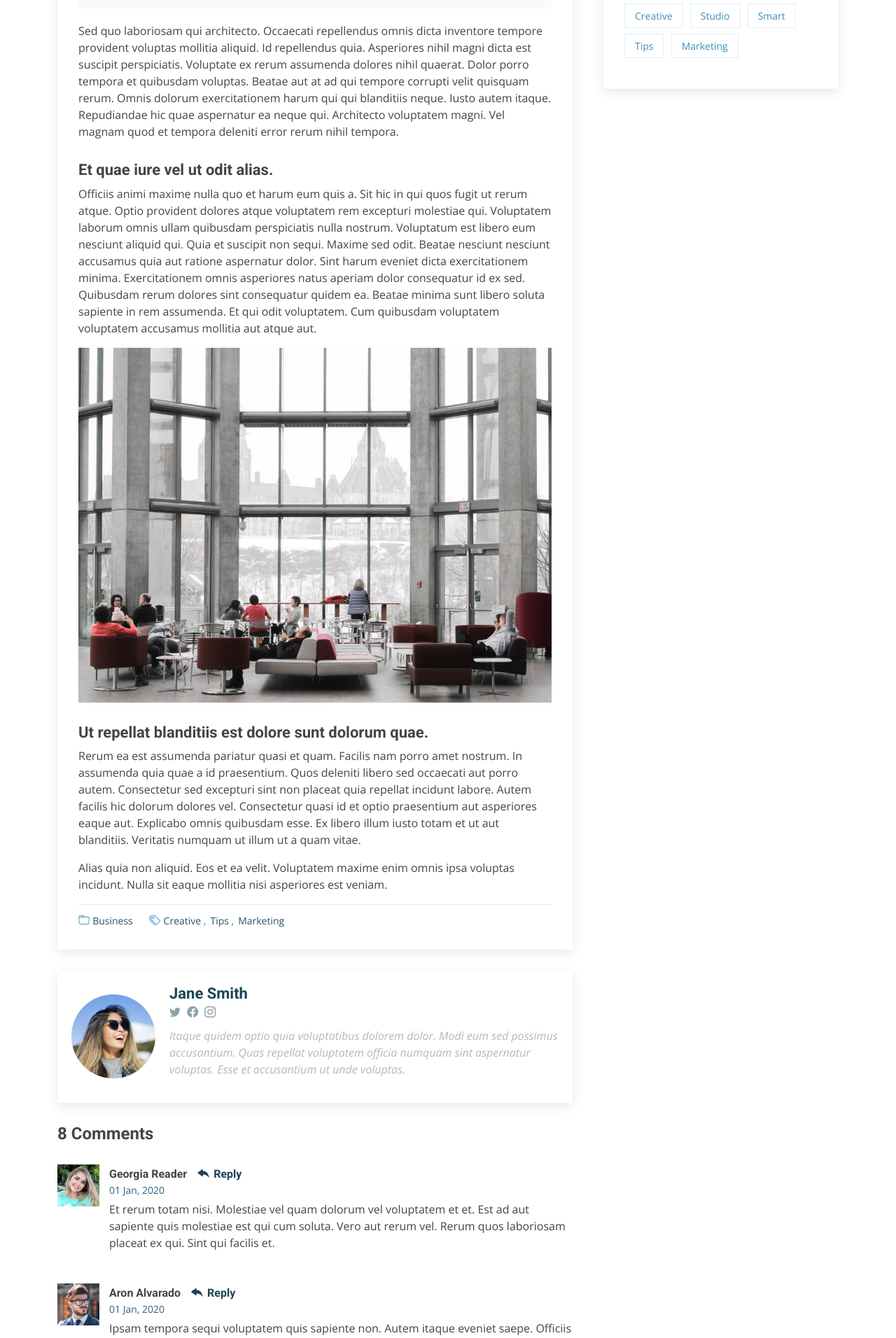
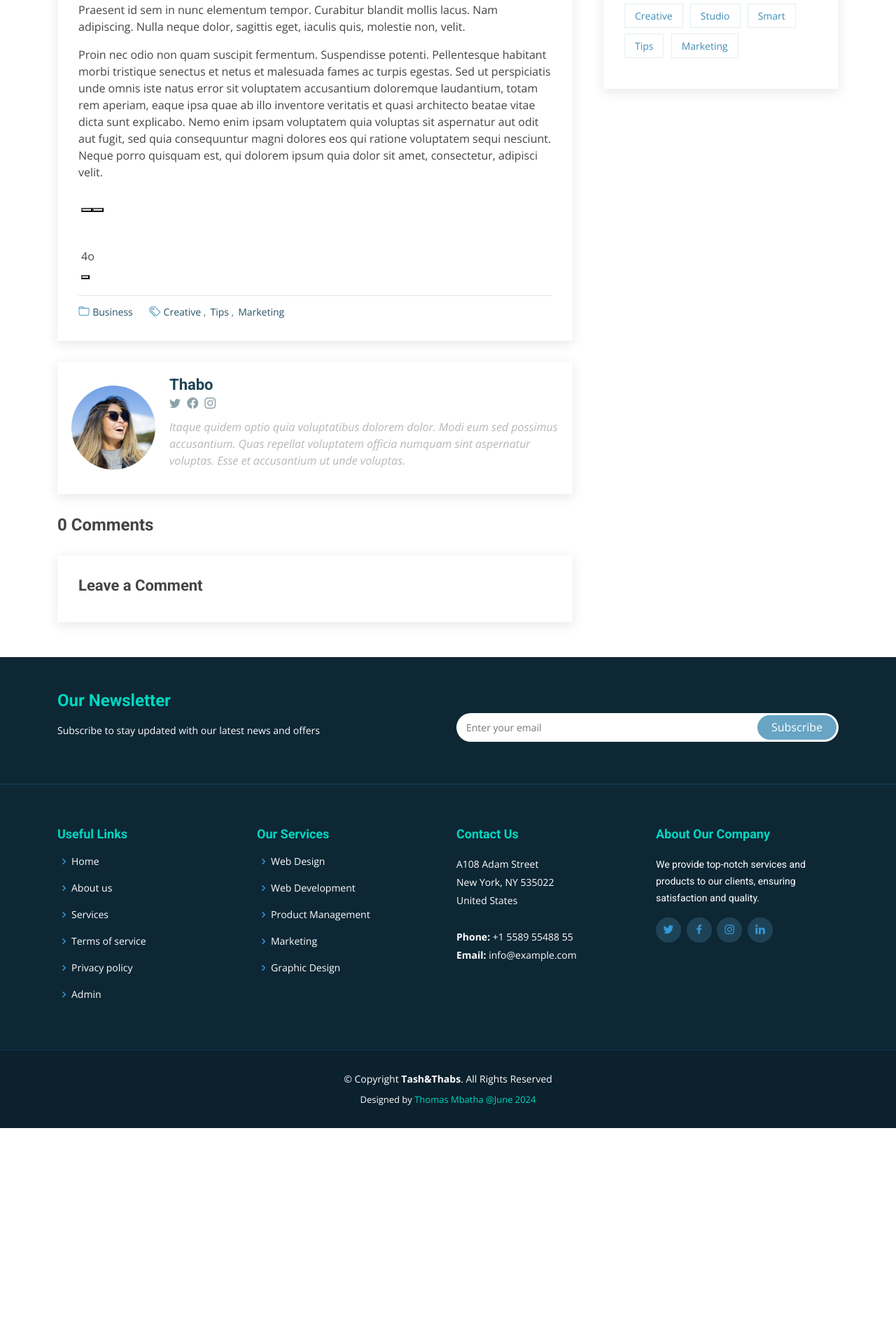
Before and after one commit to thomasmbatha/Tash-Thabs, a Django app: page /blog/11/ in a window 1280 px wide. Shown: the part 1163-3075 px from the top of the page at 70% size. After the commit the page ends 2775 px from the top, so only its background shows below. Run offline with Django 4.2, Linux system fonts and the light colour scheme; data comes from the database, SQL or seed files in the repository; data that the repository does not hold is empty; some libraries are stand-ins or nearby versions.

Commit message:
blog_post

```diff
--- a/blog/templates/blog/blog_home.html
+++ b/blog/templates/blog/blog_home.html
@@ -1,7 +1,7 @@
 {% extends 'base.html' %}
 {% load static %}
 
-{% block title %} | Blog{% endblock %}
+{% block title %} | Blog Post{% endblock %}
 
 {% block content %}
 <main id="main">
@@ -38,7 +38,7 @@
                     {% endif %}
 
                     <h2 class="entry-title">
-                    <a href="{% url 'blog_single' %}">{{ object.title }}</a>
+                    <a>{{ object.title }}</a>
                     </h2>
 
                     <div class="entry-meta">
--- a/blog/templates/blog/blog_post.html
+++ b/blog/templates/blog/blog_post.html
@@ -1,4 +1,7 @@
 {% extends 'base.html' %}
+
+{% load tz %}
+
 {% load static %}
 
 {% block title %} | Blog Details{% endblock %}
@@ -18,6 +21,11 @@
           <li><a href="{% url 'home' %}">Home</a></li>
           <li><a href="{% url 'blog' %}">Blog</a></li>
           <li><a href="{% url 'create_article' %}">Add New Post</a></li>
+          {% if request.user.username == object.author.username %}
+            <div class="pb-3">
+              <li><a href="{% url 'delete_article' object.pk %}">Delete this post</a></li>
+            </div>
+          {% endif %}
         </ol>
       </div>
 
@@ -35,28 +43,28 @@
           <article class="entry entry-single">
 
             <div class="entry-img">
-              <img src="{% static 'img/blog/blog-1.jpg' %}" alt="" class="img-fluid">
+              {% if object.image %}
+                <img src="{{ object.image.url }}" class="img-fluid" alt="{{ object.title }}">
+              {% endif %}
             </div>
 
             <h2 class="entry-title">
-              <a href="blog-single.html">Dolorum optio tempore voluptas dignissimos cumque fuga qui quibusdam quia</a>
+              <a href="blog-single.html">{{ object.title }}</a>
             </h2>
 
             <div class="entry-meta">
               <ul>
-                <li class="d-flex align-items-center"><i class="bi bi-person"></i> <a href="blog-single.html">John Doe</a></li>
-                <li class="d-flex align-items-center"><i class="bi bi-clock"></i> <a href="blog-single.html"><time datetime="2020-01-01">Jan 1, 2020</time></a></li>
-                <li class="d-flex align-items-center"><i class="bi bi-chat-dots"></i> <a href="blog-single.html">12 Comments</a></li>
+                <li class="d-flex align-items-center"><i class="bi bi-person"></i> <a href="blog-single.html">{{ object.author.username }}</a></li>
+                <li class="d-flex align-items-center"><i class="bi bi-clock"></i> <a href="blog-single.html"><time datetime="2020-01-01">{{ object.date }}</time></a></li>
+                <li class="d-flex align-items-center"><i class="bi bi-chat-dots"></i> <a href="blog-single.html">{{ comment_count }}Comments</a></li>
               </ul>
             </div>
 
             <div class="entry-content">
               <p>
-                Similique neque nam consequuntur ad non maxime aliquam quas. Quibusdam animi praesentium. Aliquam et laboriosam eius aut nostrum quidem aliquid dicta.
-                Et eveniet enim. Qui velit est ea dolorem doloremque deleniti aperiam unde soluta. Est cum et quod quos aut ut et sit sunt. Voluptate porro consequatur assumenda perferendis dolore.
+                  {{ object.content|safe }}
               </p>
-
-              <p>
+              {% comment %} <p>
                 Sit repellat hic cupiditate hic ut nemo. Quis nihil sunt non reiciendis. Sequi in accusamus harum vel aspernatur. Excepturi numquam nihil cumque odio. Et voluptate cupiditate.
               </p>
 
@@ -87,7 +95,7 @@
               </p>
               <p>
                 Alias quia non aliquid. Eos et ea velit. Voluptatem maxime enim omnis ipsa voluptas incidunt. Nulla sit eaque mollitia nisi asperiores est veniam.
-              </p>
+              </p> {% endcomment %}
 
             </div>
 
@@ -110,7 +118,7 @@
           <div class="blog-author d-flex align-items-center">
             <img src="{% static 'img/blog/blog-author.jpg' %}" class="rounded-circle float-left" alt="">
             <div>
-              <h4>Jane Smith</h4>
+              <h4>{{ object.author.username }}</h4>
               <div class="social-links">
                 <a href="https://twitters.com/#"><i class="bi bi-twitter"></i></a>
                 <a href="https://facebook.com/#"><i class="bi bi-facebook"></i></a>
@@ -124,122 +132,42 @@
 
           <div class="blog-comments">
 
-            <h4 class="comments-count">8 Comments</h4>
-
-            <div id="comment-1" class="comment">
-              <div class="d-flex">
-                <div class="comment-img"><img src="{% static 'img/blog/comments-1.jpg' %}" alt=""></div>
-                <div>
-                  <h5><a href="">Georgia Reader</a> <a href="#" class="reply"><i class="bi bi-reply-fill"></i> Reply</a></h5>
-                  <time datetime="2020-01-01">01 Jan, 2020</time>
-                  <p>
-                    Et rerum totam nisi. Molestiae vel quam dolorum vel voluptatem et et. Est ad aut sapiente quis molestiae est qui cum soluta.
-                    Vero aut rerum vel. Rerum quos laboriosam placeat ex qui. Sint qui facilis et.
-                  </p>
-                </div>
-              </div>
-            </div><!-- End comment #1 -->
-
-            <div id="comment-2" class="comment">
-              <div class="d-flex">
-                <div class="comment-img"><img src="{% static 'img/blog/comments-2.jpg' %}" alt=""></div>
-                <div>
-                  <h5><a href="">Aron Alvarado</a> <a href="#" class="reply"><i class="bi bi-reply-fill"></i> Reply</a></h5>
-                  <time datetime="2020-01-01">01 Jan, 2020</time>
-                  <p>
-                    Ipsam tempora sequi voluptatem quis sapiente non. Autem itaque eveniet saepe. Officiis illo ut beatae.
-                  </p>
-                </div>
-              </div>
-
-              <div id="comment-reply-1" class="comment comment-reply">
+            <h4 class="comments-count">{{ comment_count }} Comments</h4>
+            {% for comment in comments %}
+              <div id="comment-1" class="comment">
                 <div class="d-flex">
-                  <div class="comment-img"><img src="{% static 'img/blog/comments-3.jpg' %}" alt=""></div>
+                  <div class="comment-img"><img src="{% static 'img/blog/comments-1.jpg' %}" alt=""></div>
                   <div>
-                    <h5><a href="">Lynda Small</a> <a href="#" class="reply"><i class="bi bi-reply-fill"></i> Reply</a></h5>
-                    <time datetime="2020-01-01">01 Jan, 2020</time>
-                    <p>
-                      Enim ipsa eum fugiat fuga repellat. Commodi quo quo dicta. Est ullam aspernatur ut vitae quia mollitia id non. Qui ad quas nostrum rerum sed necessitatibus aut est. Eum officiis sed repellat maxime vero nisi natus. Amet nesciunt nesciunt qui illum omnis est et dolor recusandae.
-
-                      Recusandae sit ad aut impedit et. Ipsa labore dolor impedit et natus in porro aut. Magnam qui cum. Illo similique occaecati nihil modi eligendi. Pariatur distinctio labore omnis incidunt et illum. Expedita et dignissimos distinctio laborum minima fugiat.
-
-                      Libero corporis qui. Nam illo odio beatae enim ducimus. Harum reiciendis error dolorum non autem quisquam vero rerum neque.
-                    </p>
+                    <h5><a>{{ comment.author.username }}</a> <a href="#" class="reply"><i class="bi bi-reply-fill"></i> Reply</a></h5>
+                    <time datetime="2020-01-01">{{ comment.date|timezone:"Africa/Johannesburg"|date:"F j, Y, g:i a" }}</time>
+                    <p>{{ comment.content }}</p>
                   </div>
                 </div>
-
-                <div id="comment-reply-2" class="comment comment-reply">
-                  <div class="d-flex">
-                    <div class="comment-img"><img src="{% static 'img/blog/comments-4.jpg' %}" alt=""></div>
-                    <div>
-                      <h5><a href="">Sianna Ramsay</a> <a href="#" class="reply"><i class="bi bi-reply-fill"></i> Reply</a></h5>
-                      <time datetime="2020-01-01">01 Jan, 2020</time>
-                      <p>
-                        Et dignissimos impedit nulla et quo distinctio ex nemo. Omnis quia dolores cupiditate et. Ut unde qui eligendi sapiente omnis ullam. Placeat porro est commodi est officiis voluptas repellat quisquam possimus. Perferendis id consectetur necessitatibus.
-                      </p>
-                    </div>
-                  </div>
-
-                </div><!-- End comment reply #2-->
-
-              </div><!-- End comment reply #1-->
-
-            </div><!-- End comment #2-->
-
-            <div id="comment-3" class="comment">
-              <div class="d-flex">
-                <div class="comment-img"><img src="{% static 'img/blog/comments-5.jpg' %}" alt=""></div>
-                <div>
-                  <h5><a href="">Nolan Davidson</a> <a href="#" class="reply"><i class="bi bi-reply-fill"></i> Reply</a></h5>
-                  <time datetime="2020-01-01">01 Jan, 2020</time>
-                  <p>
-                    Distinctio nesciunt rerum reprehenderit sed. Iste omnis eius repellendus quia nihil ut accusantium tempore. Nesciunt expedita id dolor exercitationem aspernatur aut quam ut. Voluptatem est accusamus iste at.
-                    Non aut et et esse qui sit modi neque. Exercitationem et eos aspernatur. Ea est consequuntur officia beatae ea aut eos soluta. Non qui dolorum voluptatibus et optio veniam. Quam officia sit nostrum dolorem.
-                  </p>
-                </div>
-              </div>
-
-            </div><!-- End comment #3 -->
-
-            <div id="comment-4" class="comment">
-              <div class="d-flex">
-                <div class="comment-img"><img src="{% static 'img/blog/comments-6.jpg' %}" alt=""></div>
-                <div>
-                  <h5><a href="">Kay Duggan</a> <a href="#" class="reply"><i class="bi bi-reply-fill"></i> Reply</a></h5>
-                  <time datetime="2020-01-01">01 Jan, 2020</time>
-                  <p>
-                    Dolorem atque aut. Omnis doloremque blanditiis quia eum porro quis ut velit tempore. Cumque sed quia ut maxime. Est ad aut cum. Ut exercitationem non in fugiat.
-                  </p>
-                </div>
-              </div>
-
-            </div><!-- End comment #4 -->
+              </div><!-- End comments -->
+            {% endfor %}
 
             <div class="reply-form">
-              <h4>Leave a Reply</h4>
-              <p>Your email address will not be published. Required fields are marked * </p>
-              <form action="">
-                <div class="row">
+              <h4>Leave a Comment</h4>
+              {% if request.user.is_authenticated %}
+              <form method="post" action="{% url 'add_comment' object.id %}">
+                {% csrf_token %}
+                {% comment %} <div class="row">
                   <div class="col-md-6 form-group">
                     <input name="name" type="text" class="form-control" placeholder="Your Name*">
                   </div>
                   <div class="col-md-6 form-group">
                     <input name="email" type="text" class="form-control" placeholder="Your Email*">
                   </div>
-                </div>
+                </div> {% endcomment %}
                 <div class="row">
                   <div class="col form-group">
-                    <input name="website" type="text" class="form-control" placeholder="Your Website">
-                  </div>
-                </div>
-                <div class="row">
-                  <div class="col form-group">
-                    <textarea name="comment" class="form-control" placeholder="Your Comment*"></textarea>
+                    <textarea name="comment" class="form-control" placeholder="Your Comment*">{{ comment_form.as_p }}</textarea>
                   </div>
                 </div>
                 <button type="submit" class="btn btn-primary">Post Comment</button>
+              </form>
+              {% endif %}
 
-              </form>
 
             </div>
 
--- a/tash/settings.py
+++ b/tash/settings.py
@@ -140,6 +140,8 @@
 
 MEDIA_URL = '/media/'
 
+TIME_ZONE = 'Africa/Johannesburg'
+
 MEDIA_ROOT = os.path.join(BASE_DIR, 'media')
 
 CRISPY_ALLOWED_TEMPLATE_PACKS = "bootstrap5"
```
Also changed, not shown: blog/templates/blog/blog_post copy.html (+21 -17 lines).
